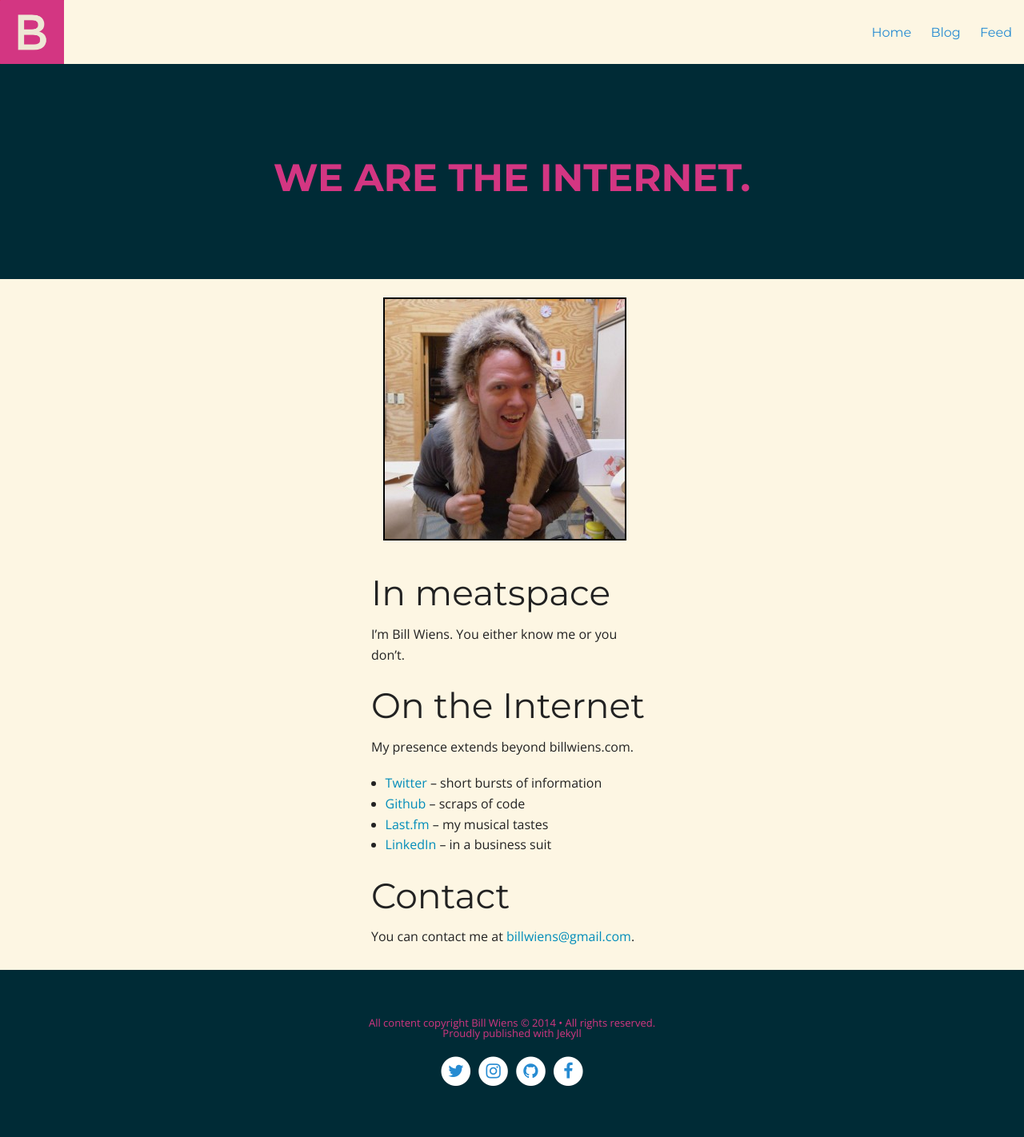
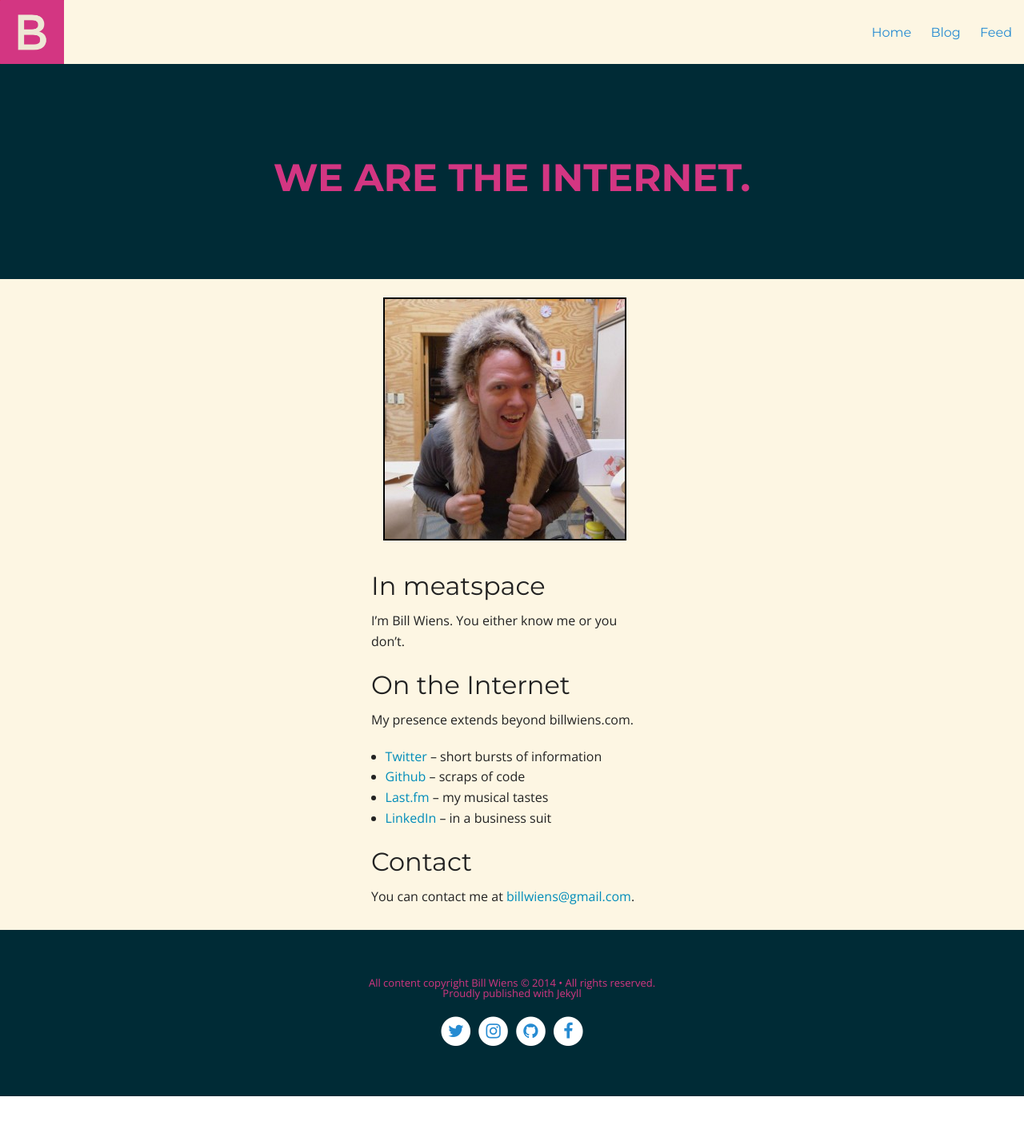
Before and after one commit to billputer/billwiens.com, a Jekyll site: the page built from index.md, in a window 1280 px wide. Shown: the whole page at 80% size. Built offline with Jekyll 4.4.1, drawn with Linux system fonts in a browser that asks for light colours; nearby versions of some CDN libraries; after the commit the page ends 1371 px from its top, so only the background shows below that.

Commit message:
Smaller font-size for headers.

```diff
--- a/assets/css/_post.scss
+++ b/assets/css/_post.scss
@@ -510,9 +510,9 @@
 
 @media only screen and (min-width: 40.063em) {
   .notepad-page-title h1, .notepad-post-title-simple h1 {
-    font-size: 4.375rem;
-    padding-top: 5.625rem;
-    padding-bottom: 5.625rem;
+    font-size: 3.5rem;
+    padding-top: 4.8rem;
+    padding-bottom: 4.5rem;
   }
 }
 
--- a/assets/css/style.scss
+++ b/assets/css/style.scss
@@ -35,6 +35,14 @@
 
 h1, h2, h3, h4, h5, h6 {
   font-family: "Montserrat", sans-serif;
+}
+
+h1 {
+  font-size: 2rem;
+}
+
+h2 {
+  font-size: 1.85rem;
 }
 
 .notepad-parallax-background {
```
